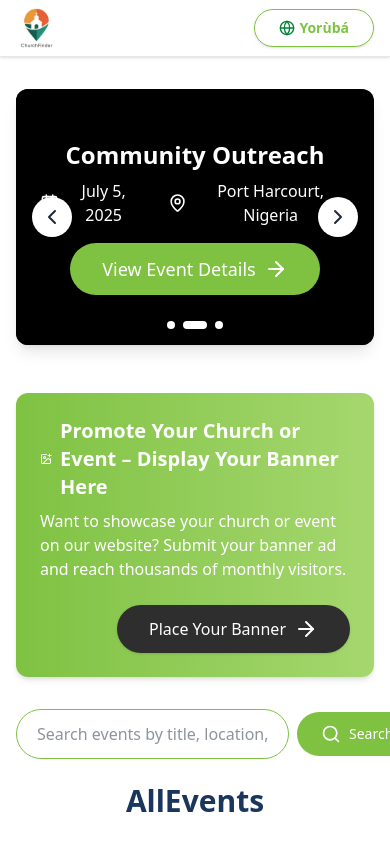
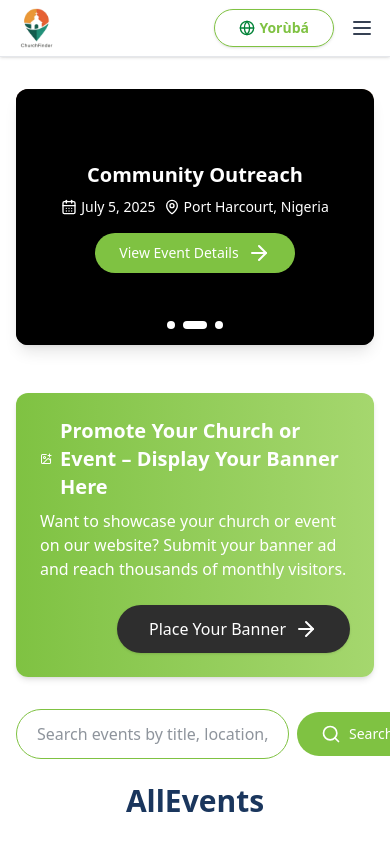
Before and after one commit to Wamiq319/church-finder, a Next.js app: page /en/events in a window 390 px wide. Shown: the top 844 px of the page. Built offline with nearby package versions, Linux system fonts and the light colour scheme.

Commit message:
Responsive Done

```diff
--- a/src/components/EventCarousel.tsx
+++ b/src/components/EventCarousel.tsx
@@ -1,11 +1,6 @@
 "use client";
-import {
-  CalendarDays,
-  ChevronLeft,
-  ChevronRight,
-  MapPin,
-  ArrowRight,
-} from "lucide-react";
+
+import { CalendarDays, MapPin, ArrowRight } from "lucide-react";
 import { Button } from "./ui/Button";
 import { useState, useEffect } from "react";
 import { useRouter } from "next/navigation";
@@ -34,9 +29,12 @@ export function EventCarousel({ events }: { events: any[] }) {
     }, 5000);
     return () => clearInterval(interval);
   }, [banners.length]);
-  console.log("Banners:", banners);
+
   return (
     <div className="relative mb-12 rounded-xl overflow-hidden shadow-lg">
+      {/* Green bar at the top */}
+      <div className="absolute top-0 left-0 right-0 h-2  z-10"></div>
+
       <div className="relative h-64 md:h-80 w-full">
         <Image
           width={1200}
@@ -47,23 +45,23 @@ export function EventCarousel({ events }: { events: any[] }) {
         />
         <div className="absolute inset-0 bg-black bg-opacity-40 flex items-center justify-center px-6">
           <div className="max-w-2xl text-center text-white">
-            <h2 className="text-2xl md:text-3xl font-bold mb-2">
+            <h2 className="text-xl md:text-3xl font-bold mb-2 whitespace-nowrap overflow-hidden text-ellipsis">
               {banners[current].title}
             </h2>
-            <div className="flex justify-center gap-6 mb-4">
-              <span className="flex items-center">
-                <CalendarDays className="h-5 w-5 mr-1" />
+            <div className="flex flex-wrap justify-center gap-2 md:gap-6 mb-4 whitespace-nowrap">
+              <span className="flex items-center text-sm md:text-base">
+                <CalendarDays className="h-4 w-4 md:h-5 md:w-5 mr-1" />
                 {banners[current].date}
               </span>
-              <span className="flex items-center">
-                <MapPin className="h-5 w-5 mr-1" />
+              <span className="flex items-center text-sm md:text-base">
+                <MapPin className="h-4 w-4 md:h-5 md:w-5 mr-1" />
                 {banners[current].location}
               </span>
             </div>
             <Button
               variant="primary"
               rounded
-              className="px-8 py-3 text-lg"
+              className="px-6 py-2 md:px-8 md:py-3 text-sm md:text-lg"
               onClick={() => router.push(`/events/${banners[current].slug}`)}
             >
               View Event Details <ArrowRight className="ml-2" />
@@ -71,26 +69,14 @@ export function EventCarousel({ events }: { events: any[] }) {
           </div>
         </div>
       </div>
-      <button
-        onClick={() =>
-          setCurrent((current - 1 + banners.length) % banners.length)
-        }
-        className="absolute left-4 top-1/2 -translate-y-1/2 bg-white bg-opacity-80 rounded-full p-2 shadow-md hover:bg-opacity-100 transition-all"
-      >
-        <ChevronLeft className="h-6 w-6 text-gray-800" />
-      </button>
-      <button
-        onClick={() => setCurrent((current + 1) % banners.length)}
-        className="absolute right-4 top-1/2 -translate-y-1/2 bg-white bg-opacity-80 rounded-full p-2 shadow-md hover:bg-opacity-100 transition-all"
-      >
-        <ChevronRight className="h-6 w-6 text-gray-800" />
-      </button>
-      <div className="absolute bottom-4 w-full flex justify-center space-x-2">
+
+      {/* Navigation dots */}
+      <div className="absolute bottom-4 cursor-pointer w-full flex justify-center space-x-2">
         {banners.map((_, i) => (
           <button
             key={i}
             onClick={() => setCurrent(i)}
-            className={`h-2 w-2 rounded-full ${
+            className={`h-2 w-2 rounded-full cursor-pointer ${
               i === current ? "bg-white w-6" : "bg-white bg-opacity-50"
             }`}
           />
--- a/src/components/Navbar.tsx
+++ b/src/components/Navbar.tsx
@@ -5,6 +5,7 @@ import { useTranslations, useLocale } from "next-intl";
 import Link from "next/link";
 import LanguageSwitcher from "@/components/LanguageSwitcher";
 import Image from "next/image";
+import { useState } from "react";
 
 const NAV_ITEMS = [
   { path: "home", key: "home" },
@@ -18,6 +19,7 @@ export default function Navbar() {
   const t = useTranslations("nav");
   const locale = useLocale();
   const pathname = usePathname();
+  const [isMenuOpen, setIsMenuOpen] = useState(false);
 
   const isActive = (path: string) => {
     const basePath = `/${locale}${path === "home" ? "" : `/${path}`}`;
@@ -29,8 +31,8 @@ export default function Navbar() {
   return (
     <header className="sticky top-0 z-50 w-full bg-white shadow-sm border-b border-[#E5E7EB] py-2">
       <nav className="max-w-7xl mx-auto px-4 sm:px-6 lg:px-8">
-        <div className="flex items-center justify-between ">
-          {/* Logo */}
+        <div className="flex items-center justify-between">
+          {/* Logo - Always visible */}
           <Link href={`/${locale}`} aria-label="Naija Churches Home">
             <Image
               src="/assets/images/logo.png"
@@ -42,9 +44,9 @@ export default function Navbar() {
             />
           </Link>
 
-          {/* Nav Links + Language Switcher */}
-          <div className="flex items-center gap-4 sm:gap-6">
-            <ul className="hidden md:flex gap-4 lg:gap-6 items-center">
+          {/* Desktop Nav Links + Language Switcher - Centered */}
+          <div className="hidden md:flex items-center gap-4 sm:gap-6">
+            <ul className="flex gap-4 lg:gap-6 items-center absolute left-1/2 transform -translate-x-1/2">
               {NAV_ITEMS.map((item) => (
                 <li key={item.key}>
                   <Link
@@ -58,11 +60,64 @@ export default function Navbar() {
                 </li>
               ))}
             </ul>
-
-            {/* Language Switcher */}
             <LanguageSwitcher />
           </div>
+
+          {/* Mobile Hamburger Menu */}
+          <div className="md:hidden flex items-center gap-4">
+            <LanguageSwitcher />
+            <button
+              onClick={() => setIsMenuOpen(!isMenuOpen)}
+              className="text-gray-700 hover:text-[#2D9C6F] focus:outline-none"
+              aria-label="Toggle menu"
+            >
+              <svg
+                className="w-6 h-6"
+                fill="none"
+                stroke="currentColor"
+                viewBox="0 0 24 24"
+                xmlns="http://www.w3.org/2000/svg"
+              >
+                {isMenuOpen ? (
+                  <path
+                    strokeLinecap="round"
+                    strokeLinejoin="round"
+                    strokeWidth={2}
+                    d="M6 18L18 6M6 6l12 12"
+                  />
+                ) : (
+                  <path
+                    strokeLinecap="round"
+                    strokeLinejoin="round"
+                    strokeWidth={2}
+                    d="M4 6h16M4 12h16M4 18h16"
+                  />
+                )}
+              </svg>
+            </button>
+          </div>
         </div>
+
+        {/* Mobile Menu Dropdown - Left-aligned (original behavior) */}
+        {isMenuOpen && (
+          <div className="md:hidden pt-4 pb-2">
+            <ul className="flex flex-col gap-3">
+              {NAV_ITEMS.map((item) => (
+                <li key={item.key}>
+                  <Link
+                    href={`/${locale}/${item.path === "home" ? "" : item.path}`}
+                    className={`block px-3 py-2 text-base font-medium rounded-md ${isActive(
+                      item.path
+                    )} hover:bg-gray-50`}
+                    onClick={() => setIsMenuOpen(false)}
+                  >
+                    {t(item.key)}
+                  </Link>
+                </li>
+              ))}
+            </ul>
+          </div>
+        )}
       </nav>
     </header>
   );
```
